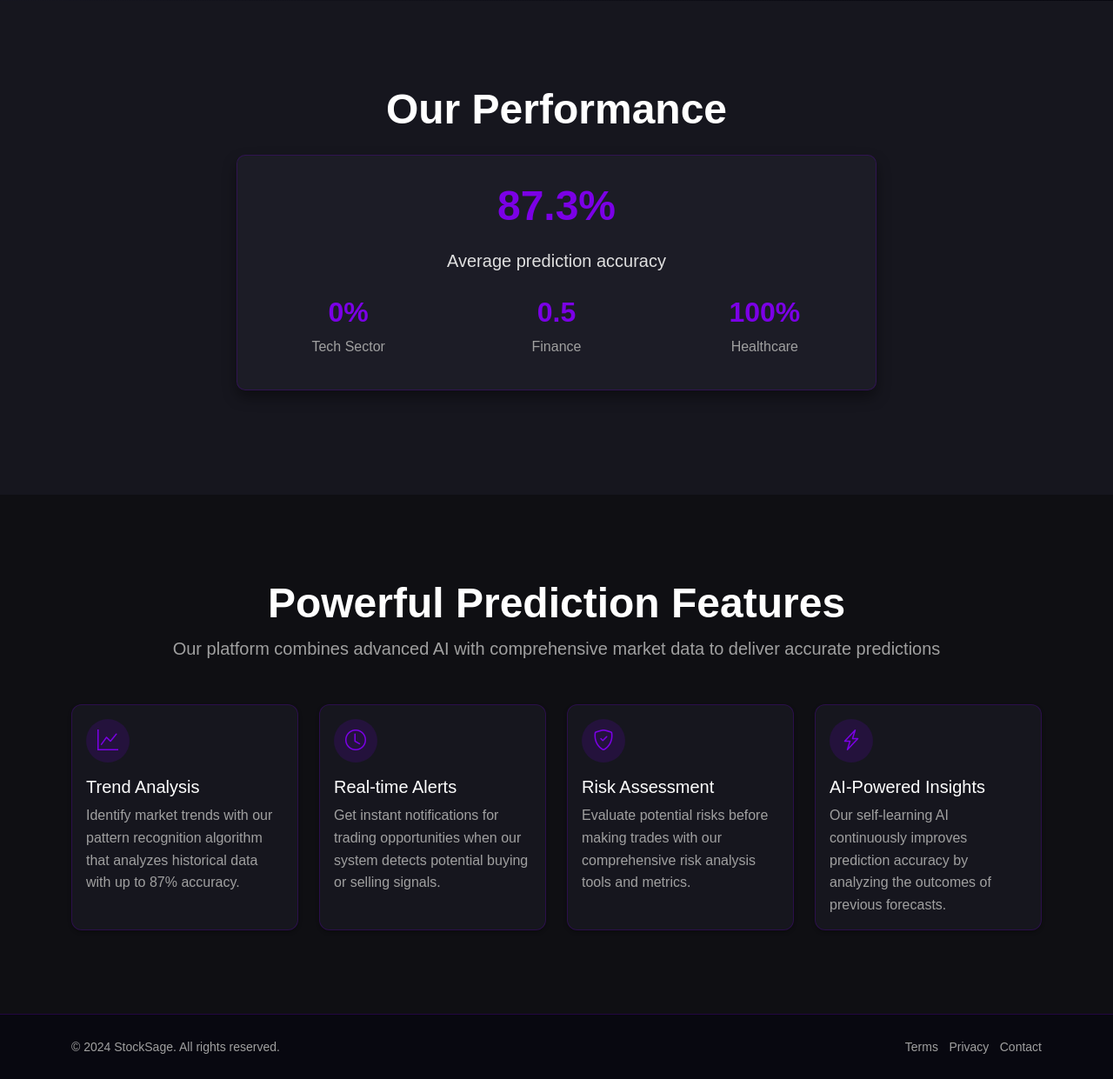
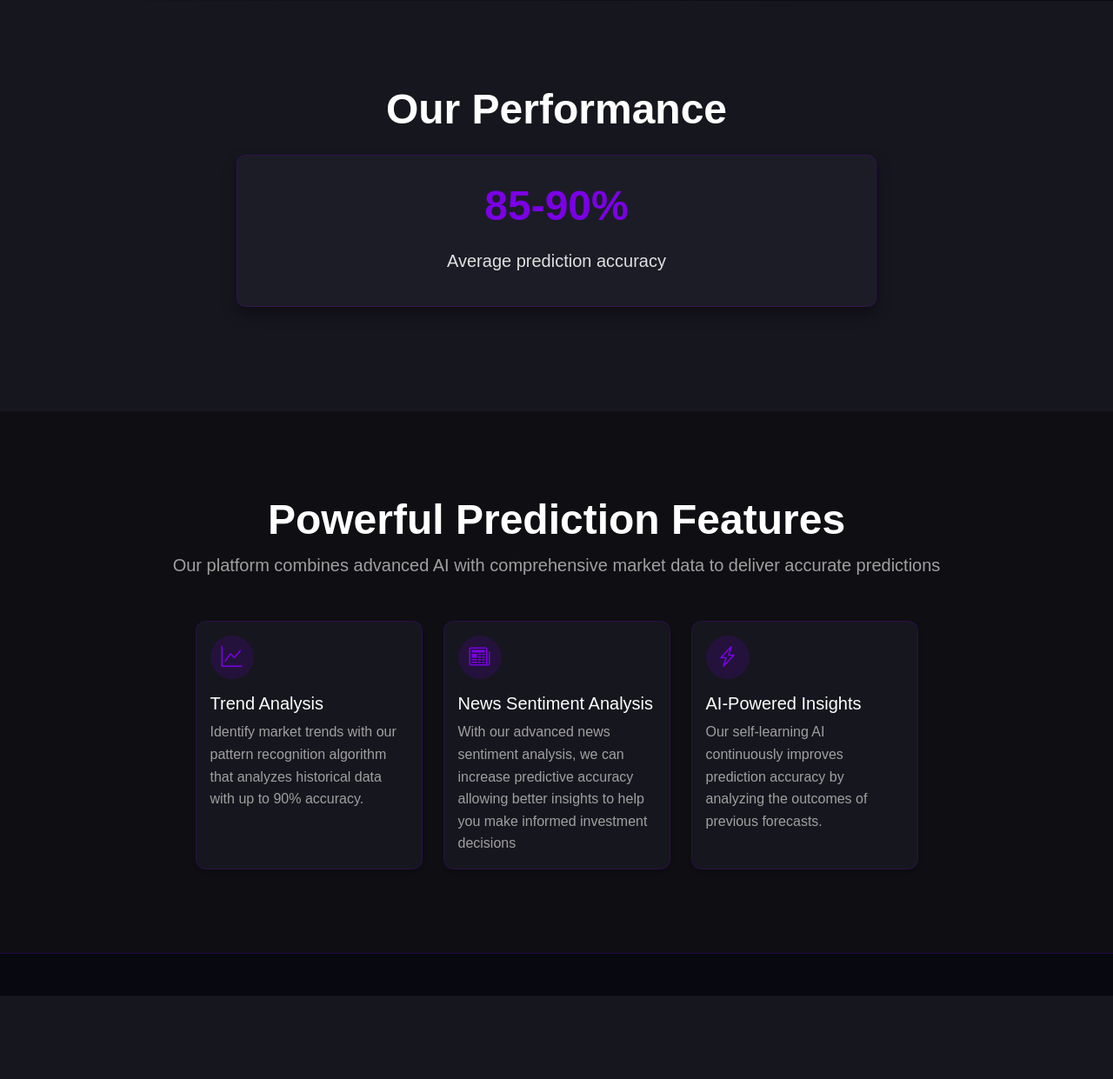
Before and after one commit to rtrinu/StockPredictor, a Flask app: page / in a window 1280 px wide. Shown: the part 628-1869 px from the top of the page at 87% size. After the commit the page ends 1773 px from the top, so only its background shows below. Run offline with Flask 3, Linux system fonts and the light colour scheme; parts of the project's set-up code (start-up, migrations or seed data) failed here and were passed over.

Commit message:
Edited homepage and stock input page

```diff
--- a/static/css/stockInputStyles.css
+++ b/static/css/stockInputStyles.css
@@ -131,6 +131,10 @@ header h1, header .lead {
 
 .form-text {
     color: var(--text-muted);
+}
+#stock_symbol::placeholder{
+    color: var(--text-muted);
+    opacity:1;
 }
 
 .form-control, .input-group-text {
--- a/templates/homepage.html
+++ b/templates/homepage.html
@@ -13,7 +13,7 @@
         <div class="container">
             <a class="navbar-brand d-flex align-items-center" href="{{ url_for('index') }}">
                 <i class="bi bi-graph-up-arrow text-success me-2"></i>
-                <span class="fw-bold">StockSage</span>
+                <span class="fw-bold">FinancialForecaster</span>
             </a>
             </div>
         </div>
@@ -41,28 +41,14 @@
         </div>
     </section>
 
-
     <section class="py-5 bg-light">
         <div class="container py-5">
             <div class="row justify-content-center">
                 <div class="col-lg-8 text-center">
                     <h2 class="display-5 fw-bold mb-4">Our Performance</h2>
                     <div class="metrics-card mb-4">
-                        <div class="accuracy-number mb-2">87.3%</div>
+                        <div class="accuracy-number mb-2">85-90%</div>
                         <p class="lead">Average prediction accuracy</p>
-                        <div class="row mt-4">
-                            <div class="col-md-4">
-                                <h3 class="fs-2 fw-bold text-success">0%</h3>
-                                <p class="text-muted">Tech Sector</p>
-                            </div>
-                            <div class="col-md-4">
-                                <h3 class="fs-2 fw-bold text-success">0.5</h3>
-                                <p class="text-muted">Finance</p>
-                            </div>
-                            <div class="col-md-4">
-                                <h3 class="fs-2 fw-bold text-success">100%</h3>
-                                <p class="text-muted">Healthcare</p>
-                            </div>
                         </div>
                     </div>
                 </div>
@@ -70,14 +56,13 @@
         </div>
     </section>
 
-
     <section class="py-5">
         <div class="container py-5">
             <div class="text-center mb-5">
                 <h2 class="display-5 fw-bold">Powerful Prediction Features</h2>
                 <p class="lead text-muted">Our platform combines advanced AI with comprehensive market data to deliver accurate predictions</p>
             </div>
-            <div class="row g-4">
+            <div class="row g-4 justify-content-center">
                 <div class="col-md-6 col-lg-3">
                     <div class="card h-100 border-0 shadow-sm">
                         <div class="card-body">
@@ -85,7 +70,7 @@
                                 <i class="bi bi-graph-up"></i>
                             </div>
                             <h5 class="card-title">Trend Analysis</h5>
-                            <p class="card-text text-muted">Identify market trends with our pattern recognition algorithm that analyzes historical data with up to 87% accuracy.</p>
+                            <p class="card-text text-muted">Identify market trends with our pattern recognition algorithm that analyzes historical data with up to 90% accuracy.</p>
                         </div>
                     </div>
                 </div>
@@ -93,21 +78,10 @@
                     <div class="card h-100 border-0 shadow-sm">
                         <div class="card-body">
                             <div class="feature-icon mb-3">
-                                <i class="bi bi-clock"></i>
+                                <i class="bi bi-newspaper"></i>
                             </div>
-                            <h5 class="card-title">Real-time Alerts</h5>
-                            <p class="card-text text-muted">Get instant notifications for trading opportunities when our system detects potential buying or selling signals.</p>
-                        </div>
-                    </div>
-                </div>
-                <div class="col-md-6 col-lg-3">
-                    <div class="card h-100 border-0 shadow-sm">
-                        <div class="card-body">
-                            <div class="feature-icon mb-3">
-                                <i class="bi bi-shield-check"></i>
-                            </div>
-                            <h5 class="card-title">Risk Assessment</h5>
-                            <p class="card-text text-muted">Evaluate potential risks before making trades with our comprehensive risk analysis tools and metrics.</p>
+                            <h5 class="card-title">News Sentiment Analysis</h5>
+                            <p class="card-text text-muted">With our advanced news sentiment analysis, we can increase predictive accuracy allowing better insights to help you make informed investment decisions </p>
                         </div>
                     </div>
                 </div>
@@ -128,18 +102,6 @@
 
     <footer class="py-4 border-top">
         <div class="container">
-            <div class="row align-items-center">
-                <div class="col-md-6 text-center text-md-start">
-                    <p class="small text-muted mb-0">© 2024 StockSage. All rights reserved.</p>
-                </div>
-                <div class="col-md-6 text-center text-md-end">
-                    <ul class="list-inline mb-0">
-                        <li class="list-inline-item"><a href="#" class="text-muted small">Terms</a></li>
-                        <li class="list-inline-item"><a href="#" class="text-muted small">Privacy</a></li>
-                        <li class="list-inline-item"><a href="#" class="text-muted small">Contact</a></li>
-                    </ul>
-                </div>
-            </div>
         </div>
     </footer>
 
```
